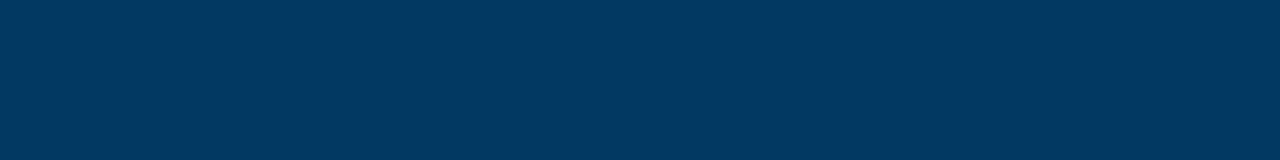
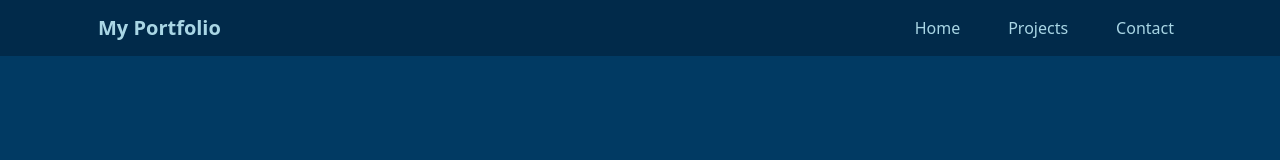
Before and after one commit to shadikmahamudsohan/my-portfolio, a React (Create React App) app: page / in a window 1280 px wide. Shown: the top 160 px of the page. Built offline with nearby package versions, Linux system fonts and the light colour scheme.

Commit message:
navbar added

```diff
--- a/src/Pages/Home/Banner/Banner.js
+++ b/src/Pages/Home/Banner/Banner.js
@@ -3,7 +3,7 @@ import './Banner.css';
 
 const Banner = () => {
     return (
-        <section className='d-flex align-items-center justify-content-center banner'>
+        <section className='d-flex align-items-center justify-content-center banner' id='home'>
             <div className='container row pt-3'>
                 <div className='col-md-7 d-flex align-items-center text-center text-lg-start'>
                     <div>
--- a/src/Pages/Home/Contact/Contact.js
+++ b/src/Pages/Home/Contact/Contact.js
@@ -25,7 +25,7 @@ const Contact = () => {
     };
 
     return (
-        <section className='contact-page py-5 py-4 d-flex align-items-center justify-content-center'>
+        <section id='contact' className='contact-page py-5 py-4 d-flex align-items-center justify-content-center'>
             <div>
                 <h1 className="header text-center mb-4">Please Contact With Me</h1>
                 <Form noValidate validated={validated} onSubmit={handleSubmit} className='container bg-light py-5 rounded-3 px-4'>
--- /dev/null
+++ b/src/Pages/Home/HeaderNav/HeaderNav.css
@@ -0,0 +1,12 @@
+.navbar {
+    background-color: #012A4A;
+}
+
+.nav-link {
+    color: #A9D6E5 !important;
+}
+
+.nav-link:hover {
+    background-color: #A9D6E5 !important;
+    color: #012A4A !important;
+}
--- /dev/null
+++ b/src/Pages/Home/HeaderNav/HeaderNav.js
@@ -0,0 +1,23 @@
+import React from 'react';
+import { Container, Nav, Navbar } from 'react-bootstrap';
+import './HeaderNav.css';
+
+const HeaderNav = () => {
+    return (
+        <Navbar className='navbar' expand="lg" sticky='top' >
+            <Container>
+                <Navbar.Brand href="#home" className='nav-link fw-bold'>My Portfolio</Navbar.Brand>
+                <Navbar.Toggle aria-controls="basic-navbar-nav" />
+                <Navbar.Collapse id="basic-navbar-nav">
+                    <Nav className="ms-auto">
+                        <Nav.Link className='nav-link mx-2 px-3 rounded-3' href="#home">Home</Nav.Link>
+                        <Nav.Link className='nav-link mx-2 px-3 rounded-3' href="#projects">Projects</Nav.Link>
+                        <Nav.Link className='nav-link mx-2 px-3 rounded-3' href="#contact">Contact</Nav.Link>
+                    </Nav>
+                </Navbar.Collapse>
+            </Container>
+        </Navbar >
+    );
+};
+
+export default HeaderNav;
--- a/src/Pages/Home/Home.js
+++ b/src/Pages/Home/Home.js
@@ -1,11 +1,13 @@
 import React from 'react';
 import Banner from './Banner/Banner';
 import Contact from './Contact/Contact';
+import HeaderNav from './HeaderNav/HeaderNav';
 import Projects from './Projects/Projects';
 
 const Home = () => {
     return (
         <div className=''>
+            <HeaderNav />
             <Banner />
             <Projects />
             <Contact />
--- a/src/Pages/Home/Projects/Projects.js
+++ b/src/Pages/Home/Projects/Projects.js
@@ -13,7 +13,7 @@ const Projects = () => {
         { id: 3, name: 'Red-Onion', description: 'It is a food-related website where you can order food. You can see you ordered food in the cart.', img: 'https://i.ibb.co/jvzP5qk/2022-06-09-1.png', link: "https://red-onion-c424a.web.app/" },
     ];
     return (
-        <section className='project-section py-4 d-flex align-items-center justify-content-center'>
+        <section className='project-section py-4 d-flex align-items-center justify-content-center' id='projects'>
             <div className="container ">
                 <h1 className="text-center header mb-5">My Projects</h1>
                 <div>
```
